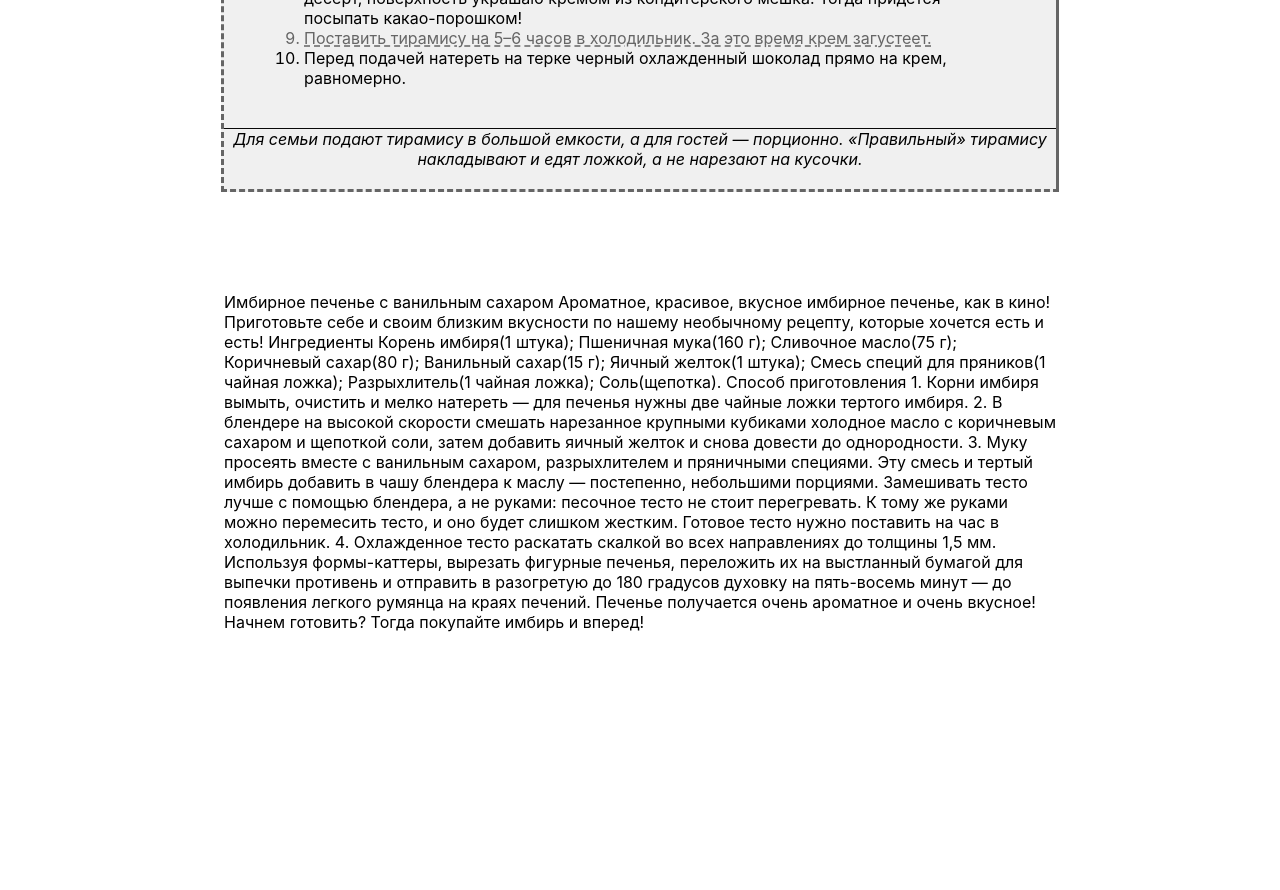
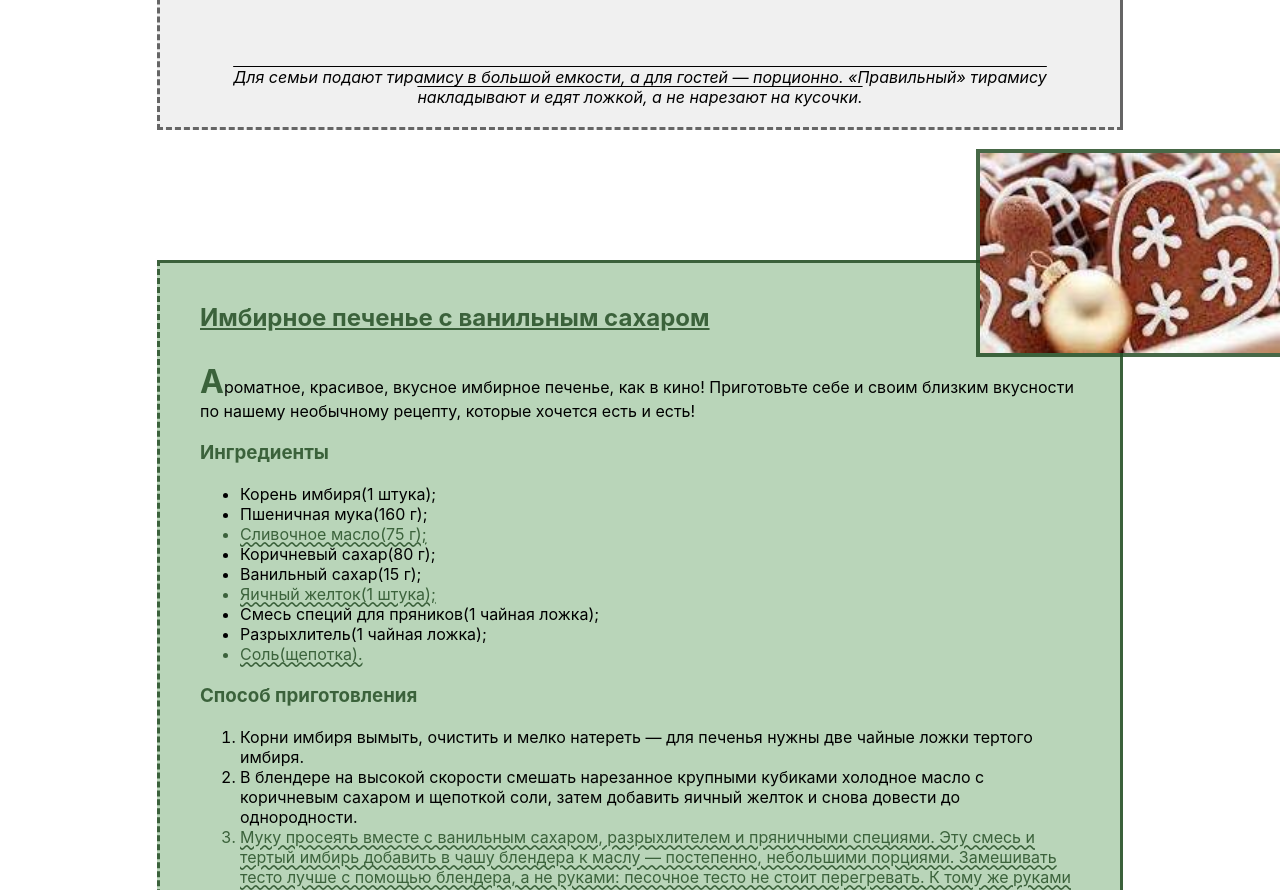
Before and after one commit to Antanina-Boika/HW_6, a plain HTML site: page index.html in a window 1280 px wide. Shown: the part 1910-2800 px from the top of the page. Before the commit the page ends 2550 px from the top, so only its background shows below. Drawn offline with Linux system fonts and the light colour scheme.

Commit message:
Add cookies block

```diff
--- a/index.css
+++ b/index.css
@@ -2,10 +2,12 @@ body {
   font-family: -apple-system, BlinkMacSystemFont, "Segoe UI", Roboto, Oxygen,
     Ubuntu, Cantarell, "Open Sans", "Helvetica Neue", sans-serif;
 }
-p li {
-  font-family: -apple-system, BlinkMacSystemFont, "Segoe UI", Roboto, Oxygen,
-    Ubuntu, Cantarell, "Open Sans", "Helvetica Neue", sans-serif;
-  font-size: small;
+
+.div_size {
+  position: relative;
+  max-width: 75vw;
+  margin: 0 auto;
+  margin-top: 130px;
 }
 
 .title1 {
@@ -21,12 +23,11 @@ p li {
 }
 
 .title3 {
- margin: 20px 40px;
+  margin: 20px 40px;
 }
 
 .list {
   margin: 0px 40px;
-
 }
 .list_first li:nth-child(even) {
   text-decoration: underline;
@@ -34,15 +35,28 @@ p li {
   color: rgba(3, 41, 53, 0.755);
 }
 
-.list_second li:nth-child(odd)
-   {
+.list_second li:nth-child(odd) {
   text-decoration: underline;
   text-decoration-style: dashed;
   color: rgba(58, 58, 58, 0.762);
 }
 
+.list_third li:nth-child(3n) {
+  text-decoration: underline;
+  text-decoration-style: wavy;
+  color: rgba(34, 74, 34, 0.831);
+}
+
 .blue_title {
   color: rgba(3, 41, 53, 0.755);
+}
+
+.green_title {
+  color: rgba(34, 74, 34, 0.831);
+}
+
+.gray_title {
+  color: rgba(58, 58, 58, 0.762);
 }
 
 .charlotte {
@@ -60,34 +74,23 @@ p li {
   border-bottom: 3px dashed;
   border-left: 3px dashed;
   border-right: 3px solid;
-  border-color:rgba(58, 58, 58, 0.762);
-  }
+  border-color: rgba(58, 58, 58, 0.762);
+  margin-top: 90px;
+}
 
-  .gray_title {
-    color: rgba(58, 58, 58, 0.762);
-  }
-
-
-.div_size {
-  position: relative;
-  max-width: 65vw;
-  margin: 0 auto;
-  margin-top: 100px;
+.cookies {
+  background-color: rgba(143, 188, 143, 0.618);
+  border-top: 3px solid;
+  border-bottom: 3px dashed;
+  border-left: 3px dashed;
+  border-right: 3px solid;
+  border-color: rgba(34, 74, 34, 0.831);
 }
 
 .description {
   margin: 0px 40px;
 }
 
-.finale {
-  margin: 0 auto;
-}
-
-.hr-line {
-  border: none;
-  width: 1px;
-  color: black;
-}
 .description_charlotte:first-letter {
   color: rgba(3, 41, 53, 0.755);
   font-weight: bolder;
@@ -100,27 +103,39 @@ p li {
   color: rgba(58, 58, 58, 0.762);
   font-weight: bolder;
   font-size: xx-large;
-  }
+}
+
+.description_cookies:first-letter {
+  color: rgba(34, 74, 34, 0.831);
+  font-weight: bolder;
+  font-size: xx-large;
+}
 
 .image_size {
   position: absolute;
-  width: 250px;
-  box-shadow: 0px 0px 0px 4px rgba(3, 41, 53, 0.755);
+  width: 300px;
+  height: 200px;
   left: 85%;
-  bottom: 90%;
+  bottom: 89%;
+}
+.image_border_charlotte {
+  border: 4px solid;
+  border-color: rgba(3, 41, 53, 0.755);
+}
+
+.image_border_tiramisu {
+  border: 4px solid;
+  border-color: rgba(58, 58, 58, 0.762);
+}
+
+.image_border_cookies {
+ border: 4px solid;
+ border-color: rgba(34, 74, 34, 0.831);
 }
 
 .finale {
   font-style: italic;
-  margin-bottom: 20px;
   text-align: center;
+  text-decoration: overline;
+  margin: 70px 30px 20px 30px;
 }
-
-.hr {
-  margin: 0 auto;
-  padding: 0;
-  height: 0;
-  border: none;
-  border-top: 1px solid rgb(8, 8, 8);
-  margin-top: 40px;
-}
--- a/index.html
+++ b/index.html
@@ -7,18 +7,23 @@
     <title>Рецепты выпечки и десертов</title>
     <link rel="stylesheet" href="index.css" />
   </head>
+
   <body>
     <h1 class="title1">Рецепты выпечки и десертов</h1>
     <div class="charlotte div_size">
-      <img src="Img/charlotte.jpeg" class="image_size image_border" />
+
+      <img src="Img/charlotte.jpeg" class="image_size image_border_charlotte" />
 
       <h2 class="title2 blue_title">Шарлотка с яблоками</h2>
+
       <p class="description_charlotte description">
         Один из самых популярных, вкусных и простых рецептов яблочных пирогов,
         который актуален круглый год. С этим рецептом шарлотка получится
         восхитительной, даже если вы печёте её впервые.
       </p>
+
       <h3 class="title3 blue_title">Ингредиенты</h3>
+
       <ul class="list_first list">
         <li>Ванильный сахар(1 ч. л.);</li>
         <li>Сахарная пудра со вкусом ванили(2 ст. л.);</li>
@@ -28,7 +33,9 @@
         <li>Мука(100г);</li>
         <li>Яблоки(4 шт.).</li>
       </ul>
+
       <h3 class="title3 blue_title">Способ приготовления</h3>
+
       <ol class="list_first list">
         <li>
           Для приготовления шарлотки нам понадобятся четыре некрупных яблока,
@@ -73,22 +80,27 @@
           пудрой и, нарезав на порционные кусочки, подаем к столу.
         </li>
       </ol>
-      <hr class="hr" />
+
       <p class="finale">
         Домашняя яблочная шарлотка станет прекрасным дополнением к вечернему
         чаепитию в кругу семьи. Приятного аппетита!
       </p>
+
     </div>
 
     <div class="div_size tiramisu">
-      <img src="Img/tiramisu.jpg" class="image_size image_border" />
+
+      <img src="Img/tiramisu.jpg" class="image_size image_border_tiramisu" />
+
       <h2 class="title2 gray_title">Тирамису</h2>
 
       <p class="description_tiramisu description">
         Тирамису — очень воздушный, нежный итальянский десерт, с изумительным
         контрастом сладкого сливочного крема и горьковатого вкуса крепкого кофе.
       </p>
-      <h3 class="title3 gray_title"> Ингредиенты</h3>
+
+      <h3 class="title3 gray_title">Ингредиенты</h3>
+
       <ul class="list_second list">
         <li>Маскарпоне(500 г);</li>
         <li>Яйца куриные(4 шт.);</li>
@@ -96,64 +108,112 @@
         <li>Черный горький шоколад(по вкусу);</li>
         <li>Кофе эспрессо(300 мл);</li>
         <li>Марсала(1 стакан);</li>
-        <li>Печенье савоярди(200 г).
+        <li>Печенье савоярди(200 г).</li>
       </ul>
+
       <h3 class="title3 gray_title">Способ приготовления</h3>
-           <ol class="list_second list" >
-             <li>Взбить белки в очень крепкую пену. Для большей крепости пены желательно в конце взбивания
-      добавить немного сахарной пудры. От плотности взбитых белков будет
-      зависеть, растечется крем или нет.</li>
+
+      <ol class="list_second list">
+        <li>
+          Взбить белки в очень крепкую пену. Для большей крепости пены
+          желательно в конце взбивания добавить немного сахарной пудры. От
+          плотности взбитых белков будет зависеть, растечется крем или нет.
+        </li>
         <li>Желтки растереть добела с сахарной пудрой.</li>
-             <li>Добавить маскарпоне и хорошо размешать (удобнее большой
-      вилкой).</li>
+        <li>
+          Добавить маскарпоне и хорошо размешать (удобнее большой вилкой).
+        </li>
         <li>Белки по ложкам добавлять в крем и осторожно перемешивать.</li>
         <li>
-      Холодный эспрессо смешать с алкоголем. Каждое печенье окунуть на 5 секунд
-      в кофейную смесь и положить в форму.</li>
-             <li>На савоярди выложить половину
-      крема.</li>
+          Холодный эспрессо смешать с алкоголем. Каждое печенье окунуть на 5
+          секунд в кофейную смесь и положить в форму.
+        </li>
+        <li>На савоярди выложить половину крема.</li>
         <li>Сверху положить второй слой печенья, пропитанных кофе.</li>
-             <li>На них
-      выложить оставшийся крем. Если хочется, чтобы особенно изысканно смотрелся
-      десерт, поверхность украшаю кремом из кондитерского мешка. Тогда придется
-      посыпать какао-порошком! </li>
-             <li> Поставить тирамису на 5–6 часов в холодильник.
-      За это время крем загустеет.</li>
-             <li>Перед подачей натереть на терке черный
-      охлажденный шоколад прямо на крем, равномерно.</li>
+        <li>
+          На них выложить оставшийся крем. Если хочется, чтобы особенно
+          изысканно смотрелся десерт, поверхность украшаю кремом из
+          кондитерского мешка. Тогда придется посыпать какао-порошком!
+        </li>
+        <li>
+          Поставить тирамису на 5–6 часов в холодильник. За это время крем
+          загустеет.
+        </li>
+        <li>
+          Перед подачей натереть на терке черный охлажденный шоколад прямо на
+          крем, равномерно.
+        </li>
       </ol>
-           <hr class="hr" />
+
       <p class="finale">
-        Для семьи подают тирамису в
-      большой емкости, а для гостей — порционно. «Правильный» тирамису
-      накладывают и едят ложкой, а не нарезают на кусочки.
+        Для семьи подают тирамису в большой емкости, а для гостей — порционно.
+        «Правильный» тирамису накладывают и едят ложкой, а не нарезают на
+        кусочки.
       </p>
+
     </div>
-<div class="cookies div_size"> Имбирное печенье с ванильным сахаром
-  Ароматное, красивое, вкусное имбирное печенье, как в кино! Приготовьте себе и своим близким вкусности по нашему
-  необычному рецепту, которые хочется есть и есть!
-  Ингредиенты
-  Корень имбиря(1 штука);
-  Пшеничная мука(160 г);
-  Сливочное масло(75 г);
-  Коричневый сахар(80 г);
-  Ванильный сахар(15 г);
-  Яичный желток(1 штука);
-  Смесь специй для пряников(1 чайная ложка);
-  Разрыхлитель(1 чайная ложка);
-  Соль(щепотка).
-  Способ приготовления
-  1. Корни имбиря вымыть, очистить и мелко натереть — для печенья нужны две чайные ложки тертого имбиря.
-  2. В блендере на высокой скорости смешать нарезанное крупными кубиками холодное масло с коричневым сахаром и
-  щепоткой соли, затем добавить яичный желток и снова довести до однородности.
-  3. Муку просеять вместе с ванильным сахаром, разрыхлителем и пряничными специями. Эту смесь и тертый имбирь
-  добавить в чашу блендера к маслу — постепенно, небольшими порциями. Замешивать тесто лучше с помощью
-  блендера, а не руками: песочное тесто не стоит перегревать. К тому же руками можно перемесить тесто, и оно будет
-  слишком жестким. Готовое тесто нужно поставить на час в холодильник.
-  4. Охлажденное тесто раскатать скалкой во всех направлениях до толщины 1,5 мм. Используя формы-каттеры, вырезать
-  фигурные печенья, переложить их на выстланный бумагой для выпечки противень и отправить в разогретую до 180
-  градусов духовку на пять-восемь минут — до появления легкого румянца на краях печений.
-  Печенье получается очень ароматное и очень вкусное! Начнем готовить? Тогда покупайте имбирь и вперед!</div>
+
+    <div class="cookies div_size">
+
+      <img src="Img/cookies.jpeg" class="image_size image_border_cookies" />
+
+      <h2 class="title2 green_title">Имбирное печенье с ванильным сахаром</h2>
+
+      <p class="description_cookies description">
+        Ароматное, красивое, вкусное имбирное печенье, как в кино! Приготовьте
+        себе и своим близким вкусности по нашему необычному рецепту, которые
+        хочется есть и есть!
+      </p>
+
+      <h3 class="title3 green_title">Ингредиенты</h3>
+
+      <ul class="list_third list">
+        <li>Корень имбиря(1 штука);</li>
+        <li>Пшеничная мука(160 г);</li>
+        <li>Сливочное масло(75 г);</li>
+        <li>Коричневый сахар(80 г);</li>
+        <li>Ванильный сахар(15 г);</li>
+        <li>Яичный желток(1 штука);</li>
+        <li>Смесь специй для пряников(1 чайная ложка);</li>
+        <li>Разрыхлитель(1 чайная ложка);</li>
+        <li>Соль(щепотка).</li>
+      </ul>
+
+      <h3 class="title3 green_title">Способ приготовления</h3>
+
+      <ol class="list_third list">
+        <li>
+          Корни имбиря вымыть, очистить и мелко натереть — для печенья нужны две
+          чайные ложки тертого имбиря.
+        </li>
+        <li>
+          В блендере на высокой скорости смешать нарезанное крупными кубиками
+          холодное масло с коричневым сахаром и щепоткой соли, затем добавить
+          яичный желток и снова довести до однородности.
+        </li>
+        <li>
+          Муку просеять вместе с ванильным сахаром, разрыхлителем и пряничными
+          специями. Эту смесь и тертый имбирь добавить в чашу блендера к маслу —
+          постепенно, небольшими порциями. Замешивать тесто лучше с помощью
+          блендера, а не руками: песочное тесто не стоит перегревать. К тому же
+          руками можно перемесить тесто, и оно будет слишком жестким. Готовое
+          тесто нужно поставить на час в холодильник.
+        </li>
+        <li>
+          Охлажденное тесто раскатать скалкой во всех направлениях до толщины
+          1,5 мм. Используя формы-каттеры, вырезать фигурные печенья, переложить
+          их на выстланный бумагой для выпечки противень и отправить в
+          разогретую до 180 градусов духовку на пять-восемь минут — до появления
+          легкого румянца на краях печений.
+        </li>
+      </ol>
+
+      <p class="finale">
+        Печенье получается очень ароматное и очень вкусное! Начнем готовить?
+        Тогда покупайте имбирь и вперед!
+      </p>
+
+    </div>
 
   </body>
 </html>
```
Lines whose indentation alone changed are shown as unchanged.
